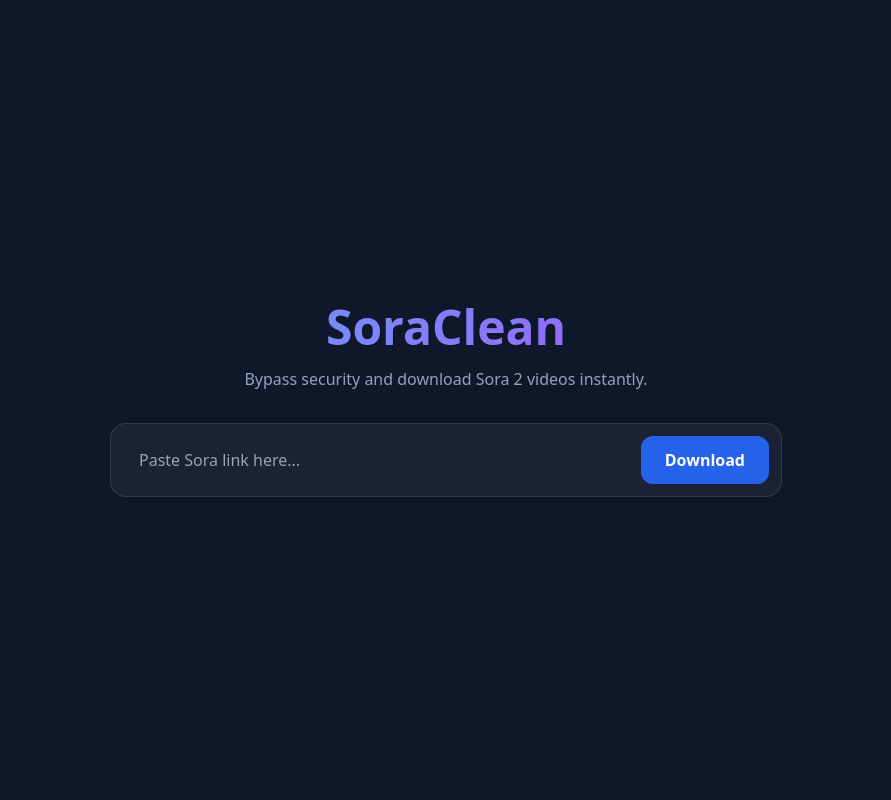
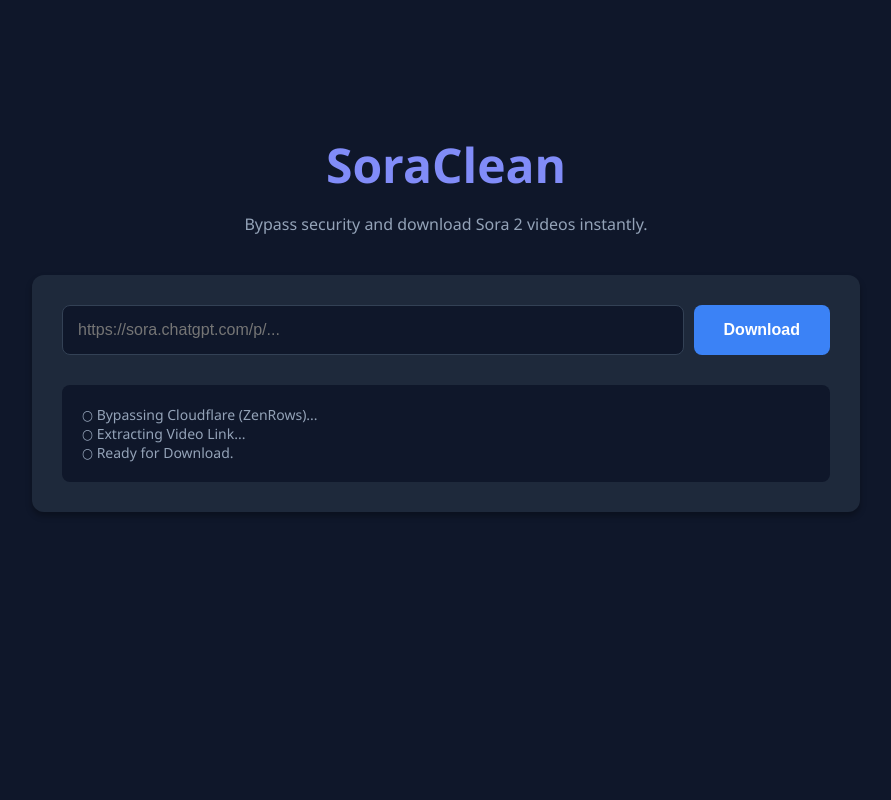
Before and after one commit to paktechcollegegojra/sora, a Flask app: page / in a window 1280 px wide. Shown: the whole page, without its empty margins (194-1085 px from the left). Run offline with Flask 3, Linux system fonts and the light colour scheme; some libraries are stand-ins or nearby versions.

Commit message:
Update index.html

```diff
--- a/templates/index.html
+++ b/templates/index.html
@@ -1,65 +1,155 @@
 <!DOCTYPE html>
-<html lang="en" class="dark">
+<html lang="en">
 <head>
     <meta charset="UTF-8">
     <meta name="viewport" content="width=device-width, initial-scale=1.0">
-    <title>SoraClean - AI Downloader</title>
-    <script src="https://cdn.tailwindcss.com"></script>
-    <link rel="stylesheet" href="https://cdnjs.cloudflare.com/ajax/libs/font-awesome/6.0.0/css/all.min.css">
+    <title>SoraClean - Downloader</title>
     <style>
-        .glass { background: rgba(255, 255, 255, 0.05); backdrop-filter: blur(10px); border: 1px solid rgba(255,255,255,0.1); }
+        body {
+            font-family: 'Segoe UI', Tahoma, Geneva, Verdana, sans-serif;
+            background-color: #0f172a; /* Dark blue background */
+            color: white;
+            text-align: center;
+            padding-top: 100px;
+            margin: 0;
+        }
+        h1 { color: #818cf8; font-size: 3rem; margin-bottom: 10px; }
+        p.subtitle { color: #94a3b8; margin-bottom: 40px; }
+        .container {
+            background-color: #1e293b;
+            padding: 30px;
+            border-radius: 12px;
+            width: 60%;
+            max-width: 800px;
+            margin: 0 auto;
+            box-shadow: 0 4px 6px rgba(0, 0, 0, 0.3);
+        }
+        .input-group { display: flex; gap: 10px; }
+        input {
+            flex-grow: 1;
+            padding: 15px;
+            border-radius: 8px;
+            border: 1px solid #334155;
+            background-color: #0f172a;
+            color: white;
+            font-size: 16px;
+        }
+        button {
+            padding: 15px 30px;
+            border-radius: 8px;
+            border: none;
+            background-color: #3b82f6;
+            color: white;
+            font-size: 16px;
+            font-weight: bold;
+            cursor: pointer;
+            transition: background 0.3s;
+        }
+        button:hover { background-color: #2563eb; }
+        button:disabled { background-color: #475569; cursor: not-allowed; }
+
+        .status-box {
+            margin-top: 30px;
+            padding: 20px;
+            background-color: #0f172a;
+            border-radius: 8px;
+            text-align: left;
+            color: #94a3b8;
+            font-size: 14px;
+        }
+
+        a.download-btn {
+            display: inline-block;
+            margin-top: 20px;
+            padding: 15px 30px;
+            background-color: #10b981;
+            color: white;
+            text-decoration: none;
+            border-radius: 8px;
+            font-weight: bold;
+            font-size: 18px;
+        }
+        a.download-btn:hover { background-color: #059669; }
+        .error { color: #ef4444; font-weight: bold; margin-top: 20px;}
     </style>
 </head>
-<body class="bg-slate-900 text-white min-h-screen flex flex-col items-center justify-center p-6">
+<body>
 
-    <div class="max-w-2xl w-full text-center">
-        <h1 class="text-5xl font-bold mb-4 bg-clip-text text-transparent bg-gradient-to-r from-blue-400 to-purple-500">SoraClean</h1>
-        <p class="text-slate-400 mb-8">Bypass security and download Sora 2 videos instantly.</p>
+    <h1>SoraClean</h1>
+    <p class="subtitle">Bypass security and download Sora 2 videos instantly.</p>
 
-        <div class="glass p-3 rounded-2xl flex gap-2">
-            <input type="text" id="soraUrl" placeholder="Paste Sora link here..." class="flex-1 bg-transparent px-4 outline-none">
-            <button onclick="startDownload()" id="btn" class="bg-blue-600 px-6 py-3 rounded-xl font-bold hover:bg-blue-700 transition">Download</button>
+    <div class="container">
+        <div class="input-group">
+            <input type="text" id="urlInput" placeholder="https://sora.chatgpt.com/p/...">
+            <button id="downloadBtn" onclick="processUrl()">Download</button>
         </div>
 
-        <div id="status" class="hidden mt-8 space-y-2 text-left p-6 glass rounded-xl">
-            <p id="step1" class="text-slate-500">○ Bypassing Cloudflare...</p>
-            <p id="step2" class="text-slate-500">○ Extracting Video Link...</p>
-            <p id="step3" class="text-slate-500">○ Removing Watermark (AI)...</p>
+        <div class="status-box" id="statusBox">
+            <div id="step1">○ Bypassing Cloudflare (ZenRows)...</div>
+            <div id="step2">○ Extracting Video Link...</div>
+            <div id="step3">○ Ready for Download.</div>
         </div>
+
+        <div id="result"></div>
     </div>
 
     <script>
-        async function startDownload() {
-            const url = document.getElementById('soraUrl').value;
-            if(!url) return alert("Enter a URL");
+        async function processUrl() {
+            const url = document.getElementById('urlInput').value;
+            const btn = document.getElementById('downloadBtn');
+            const resultDiv = document.getElementById('result');
 
-            document.getElementById('status').classList.remove('hidden');
-            const btn = document.getElementById('btn');
-            btn.disabled = true; btn.innerText = "Working...";
+            const step1 = document.getElementById('step1');
+            const step2 = document.getElementById('step2');
+            const step3 = document.getElementById('step3');
+
+            if (!url) {
+                alert('Please enter a valid Sora URL');
+                return;
+            }
+
+            // Reset UI
+            btn.innerText = 'Working...';
+            btn.disabled = true;
+            resultDiv.innerHTML = '';
+            step1.style.color = '#3b82f6'; step1.innerText = '● Bypassing Cloudflare... (This takes 15-30 seconds)';
+            step2.style.color = '#94a3b8'; step2.innerText = '○ Searching HTML for video file...';
+            step3.style.color = '#94a3b8'; step3.innerText = '○ Ready.';
 
             try {
-                const res = await fetch('/api/process', {
+                const response = await fetch('/api/process', {
                     method: 'POST',
-                    headers: {'Content-Type': 'application/json'},
-                    body: JSON.stringify({url})
+                    headers: { 'Content-Type': 'application/json' },
+                    body: JSON.stringify({ url: url })
                 });
-                const data = await res.json();
 
-                if(data.download_url) {
-                    document.getElementById('step1').className = "text-green-400";
-                    document.getElementById('step2').className = "text-green-400";
-                    document.getElementById('step3').className = "text-green-400";
-                    alert("Success! Your video is ready.");
-                    window.location.href = data.download_url;
+                step1.innerText = '✓ Cloudflare Bypassed';
+                step1.style.color = '#10b981';
+                step2.style.color = '#3b82f6';
+                step2.innerText = '● Extracting Video Link...';
+
+                const data = await response.json();
+
+                if (data.status === 'success') {
+                    step2.innerText = '✓ Video Link Extracted';
+                    step2.style.color = '#10b981';
+                    step3.innerText = '✓ Ready for Download!';
+                    step3.style.color = '#10b981';
+
+                    resultDiv.innerHTML = `<a href="${data.download_url}" target="_blank" class="download-btn">⬇ Download .MP4 File</a>`;
                 } else {
-                    alert("Error: " + data.error);
+                    step2.innerText = '✖ Extraction Failed';
+                    step2.style.color = '#ef4444';
+                    resultDiv.innerHTML = `<p class="error">Error: ${data.error}</p>`;
                 }
-            } catch(e) {
-                alert("Server Connection Failed.");
-            } finally {
-                btn.disabled = false; btn.innerText = "Download";
+            } catch (err) {
+                resultDiv.innerHTML = `<p class="error">Critical Server Error. ZenRows might be down.</p>`;
             }
+
+            btn.innerText = 'Download';
+            btn.disabled = false;
         }
     </script>
+
 </body>
 </html>
```
